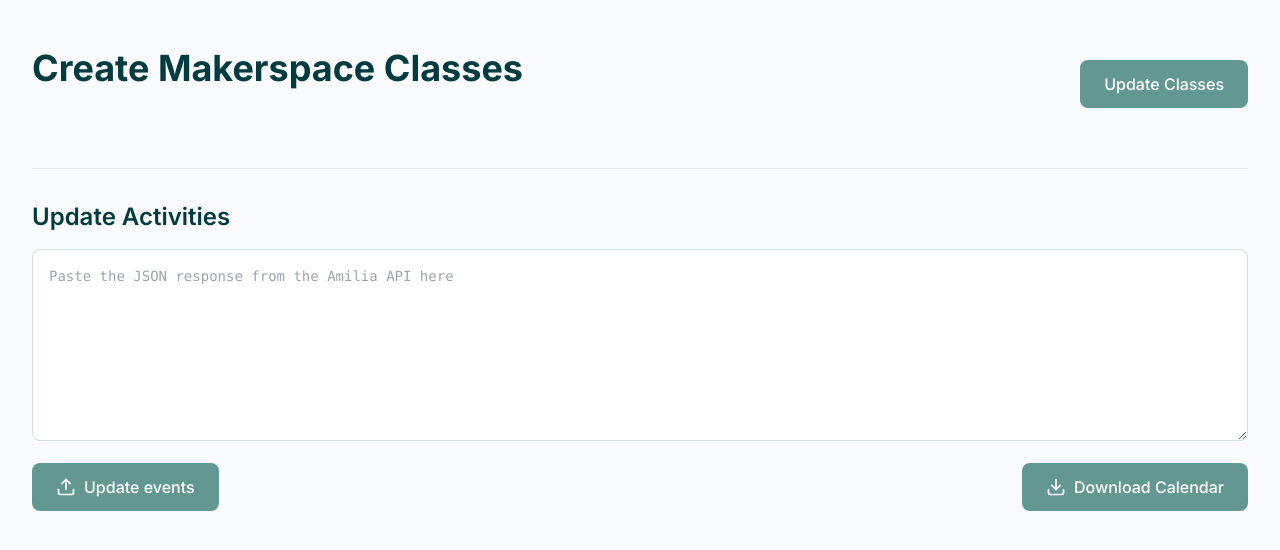
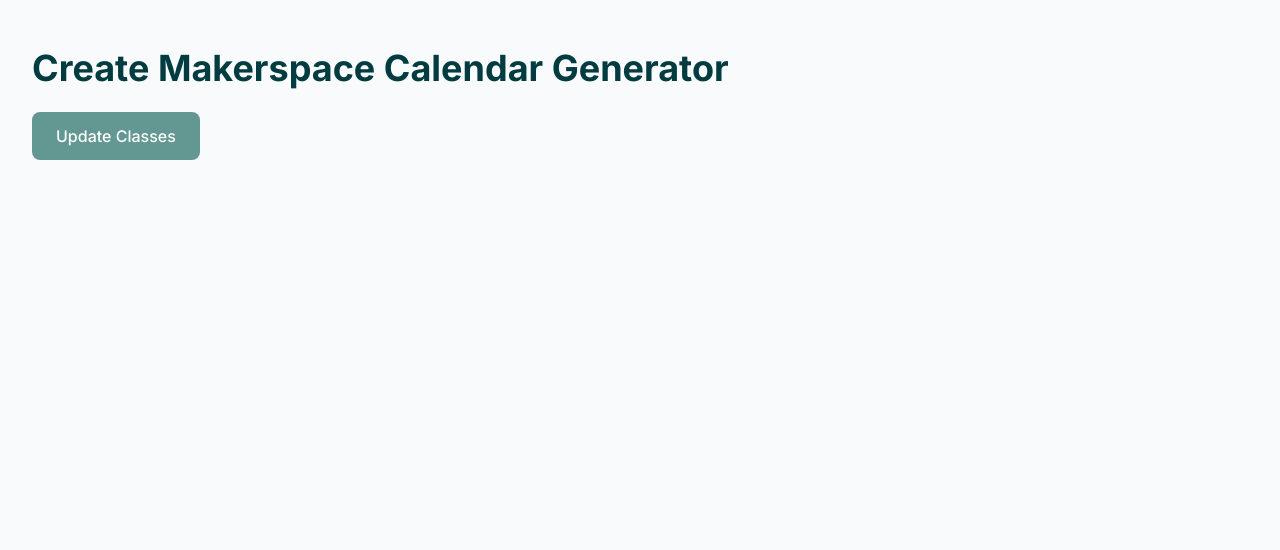
Before and after one commit to veganpolice/amilia-cal-updater, a React (Vite) app: page / in a window 1280 px wide. Shown: the top 550 px of the page. Built offline with nearby package versions, Linux system fonts and the light colour scheme.

Commit message:
Update App.tsx

```diff
--- a/src/App.tsx
+++ b/src/App.tsx
@@ -9,7 +9,6 @@ import { generateOccurrences } from './utils/dateUtils';
 import { downloadIcsFile } from './utils/icsUtils';
 
 const App: React.FC = () => {
-  const [jsonInput, setJsonInput] = useState('');
   const [activities, setActivities] = useState<Activity[]>([]);
   const [occurrences, setOccurrences] = useState<ActivityOccurrence[]>([]);
   const [error, setError] = useState<string | null>(null);
@@ -37,28 +36,6 @@ const App: React.FC = () => {
     }
   }, []);
 
-  const handleSubmit = (e: React.FormEvent) => {
-    e.preventDefault();
-    try {
-      const parsed = JSON.parse(jsonInput) as AmiliaResponse;
-      const sortedActivities = [...parsed.Items].sort((a, b) =>
-        new Date(a.StartDate).getTime() - new Date(b.StartDate).getTime()
-      );
-      setActivities(sortedActivities);
-
-      const allOccurrences = sortedActivities.flatMap(activity =>
-        generateOccurrences(activity)
-      );
-      setOccurrences(allOccurrences);
-      setError(null);
-    } catch (err) {
-      console.error('Parsing error:', err);
-      setError('Invalid JSON format. Please check your input.');
-      setActivities([]);
-      setOccurrences([]);
-    }
-  };
-
   const handleDownloadIcs = () => {
     if (occurrences.length === 0) {
       setError('No activities to download');
@@ -71,11 +48,11 @@ const App: React.FC = () => {
     <ErrorBoundary>
       <div className="min-h-screen bg-gray-50">
         <div className="main-container">
-          <div className="flex justify-between items-center mb-8">
-            <h1 className="page-title">Create Makerspace Classes</h1>
+          <div className="flex flex-col gap-6 mb-8">
+            <h1 className="page-title mb-0">Create Makerspace Calendar Generator</h1>
             <button
               onClick={() => setViewMode(viewMode === 'update' ? 'calendar' : 'update')}
-              className="action-button"
+              className="action-button w-fit"
             >
               {viewMode === 'update' ? 'Back to Calendar' : 'Update Classes'}
             </button>
@@ -125,6 +102,12 @@ const App: React.FC = () => {
                     >
                       <CalendarDays size={20} /> Calendar View
                     </button>
+                    <button
+                      onClick={handleDownloadIcs}
+                      className="view-button ml-auto"
+                    >
+                      <Download size={20} /> Download Calendar
+                    </button>
                   </div>
 
                   {viewMode === 'list' ? (
@@ -138,32 +121,6 @@ const App: React.FC = () => {
                   )}
                 </div>
               )}
-
-              <form onSubmit={handleSubmit} className="mt-12 pt-8 border-t border-gray-200">
-                <h2 className="text-2xl font-semibold text-cms-black mb-4">Update Activities</h2>
-                <textarea
-                  value={jsonInput}
-                  onChange={(e) => setJsonInput(e.target.value)}
-                  className="textarea-input"
-                  placeholder="Paste the JSON response from the Amilia API here"
-                />
-
-                <div className="flex gap-3">
-                  <button
-                    type="submit"
-                    className="action-button"
-                  >
-                    <Upload size={20} /> Update events
-                  </button>
-                  <button
-                    type="button"
-                    onClick={handleDownloadIcs}
-                    className="action-button ml-auto"
-                  >
-                    <Download size={20} /> Download Calendar
-                  </button>
-                </div>
-              </form>
             </>
           )}
         </div>
```
